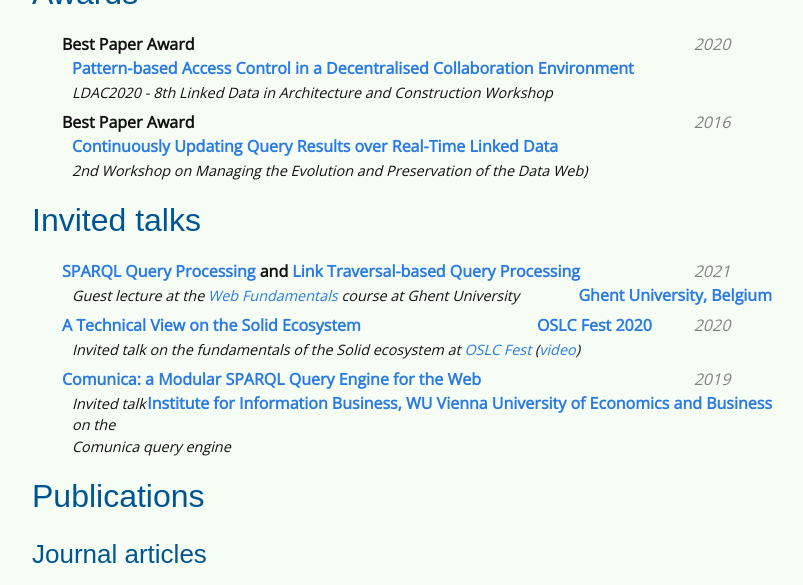
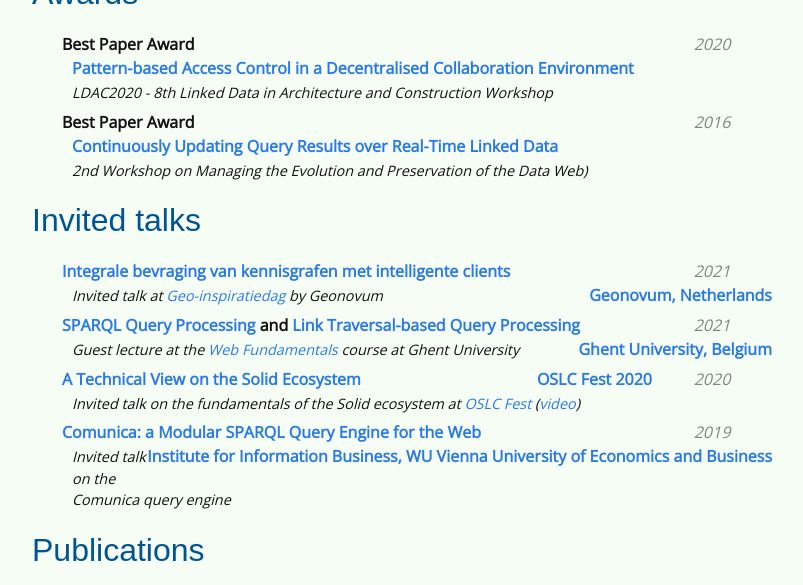
Before and after one commit to rubensworks/rubensworks.net, a Jekyll site: the page built from cv.md, in a window 1280 px wide and 900 px high, scrolled down 2408 px, cut to the strip 0-585 px from the top of the window. Shown: the whole strip, without its empty margins (238-1041 px from the left). Built offline with Jekyll 4.4.1, drawn with Linux system fonts in a browser that asks for light colours; some web fonts are replaced.

Commit message:
Add Geonovum to CV

```diff
--- a/cv.md
+++ b/cv.md
@@ -241,6 +241,12 @@
 
 <ul class="cv-listing">
 {% include cv-listing.html
+    subject="[Integrale bevraging van kennisgrafen met intelligente clients](https://www.rubensworks.net/raw/slides/2021/geonovum-inspiratiedag/)"
+    date="2021"
+    location="Geonovum, Netherlands"
+    description="Invited talk at [Geo-inspiratiedag](https://www.geonovum.nl/terugblik-geo-inspiratiedag-5-oktober-2021) by Geonovum"
+%}
+{% include cv-listing.html
     subject="[SPARQL Query Processing](https://www.rubensworks.net/raw/slides/2021/ugent-webfundamentals-sparqlengines/) and [Link Traversal-based Query Processing](https://www.rubensworks.net/raw/slides/2021/ugent-webfundamentals-linktraversal/)"
     date="2021"
     location="Ghent University, Belgium"
```
